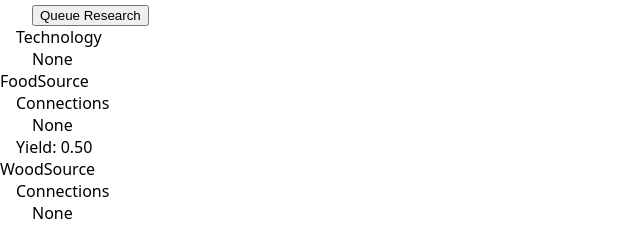
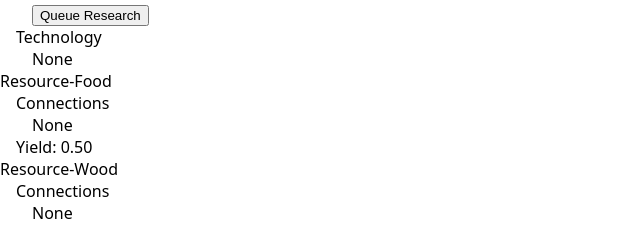
Before and after one commit to tylerschloesser/sim-v6, a React app in the folder packages/app/: page / in a window 1280 px wide. Shown: the part 489-716 px from the top of the page, without its empty margins (0-640 px from the left). Built offline with nearby package versions, Linux system fonts and the light colour scheme; the HTML template or start-up script is replaced by a standard one.

Commit message:
refactor connected resource

```diff
--- a/packages/app/src/home.tsx
+++ b/packages/app/src/home.tsx
@@ -448,11 +448,12 @@ function ShowEntity({ entity }: ShowEntityProps) {
     case EntityType.enum.Town: {
       return <ShowTownEntity entity={entity} />
     }
-    case EntityType.enum.FoodSource:
-    case EntityType.enum.WoodSource: {
+    case EntityType.enum.Resource: {
       return (
         <>
-          <div>{entity.type}</div>
+          <div>
+            {entity.type}-{entity.resourceType}
+          </div>
           <div className={styles.indent}>
             <div>Connections</div>
             <div className={styles.indent}>
--- a/packages/app/src/tick-world.ts
+++ b/packages/app/src/tick-world.ts
@@ -2,9 +2,9 @@ import invariant from 'tiny-invariant'
 import {
   BuildType,
   EntityType,
-  FoodSourceEntity,
+  ResourceEntity,
+  ResourceType,
   TownEntity,
-  WoodSourceEntity,
   World,
 } from './types.js'
 import {
@@ -96,7 +96,11 @@ function tickTown(entity: TownEntity, world: World): void {
   // Food Production
   //
 
-  const foodSource = getFoodSource(entity, world)
+  const foodSource = getConnectedResource(
+    entity,
+    world,
+    ResourceType.enum.Food,
+  )
   if (priority.food > 0 && foodSource) {
     const currentYield = getCurrentYield(foodSource)
 
@@ -120,7 +124,11 @@ function tickTown(entity: TownEntity, world: World): void {
   // Wood Production
   //
 
-  const woodSource = getWoodSource(entity, world)
+  const woodSource = getConnectedResource(
+    entity,
+    world,
+    ResourceType.enum.Wood,
+  )
   if (priority.wood > 0 && woodSource) {
     const currentYield = getCurrentYield(woodSource)
 
@@ -211,40 +219,24 @@ function tickTown(entity: TownEntity, world: World): void {
   }
 }
 
-function getFoodSource(
+function getConnectedResource(
   entity: TownEntity,
   world: World,
-): FoodSourceEntity | null {
-  const matches: FoodSourceEntity[] = []
-
-  for (const peerId of Object.keys(entity.connections)) {
-    const peer = world.entities[peerId]
-    invariant(peer)
-    if (peer.type === EntityType.enum.FoodSource) {
-      matches.push(peer)
-    }
-  }
+  resourceType: ResourceType,
+): ResourceEntity | null {
+  const matches = Object.keys(entity.connections)
+    .map((peerId) => {
+      const peer = world.entities[peerId]
+      invariant(peer)
+      return peer
+    })
+    .filter(
+      (peer): peer is ResourceEntity =>
+        peer.type === EntityType.enum.Resource,
+    )
+    .filter((peer) => peer.resourceType === resourceType)
 
   invariant(matches.length <= 1)
 
   return matches.at(0) ?? null
 }
-
-function getWoodSource(
-  entity: TownEntity,
-  world: World,
-): WoodSourceEntity | null {
-  const matches: WoodSourceEntity[] = []
-
-  for (const peerId of Object.keys(entity.connections)) {
-    const peer = world.entities[peerId]
-    invariant(peer)
-    if (peer.type === EntityType.enum.WoodSource) {
-      matches.push(peer)
-    }
-  }
-
-  invariant(matches.length <= 1)
-
-  return matches.at(0) ?? null
-}
--- a/packages/app/src/types.ts
+++ b/packages/app/src/types.ts
@@ -73,11 +73,14 @@ export type Node = z.infer<typeof Node>
 export const EntityId = z.string()
 export type EntityId = z.infer<typeof EntityId>
 
-export const EntityType = z.enum([
-  'Town',
-  'FoodSource',
-  'WoodSource',
+export const ResourceType = z.enum([
+  'Food',
+  'Wood',
+  'Stone',
 ])
+export type ResourceType = z.infer<typeof ResourceType>
+
+export const EntityType = z.enum(['Town', 'Resource'])
 export type EntityType = z.infer<typeof EntityType>
 
 export const BuildType = z.enum(['Connection', 'House'])
@@ -138,10 +141,12 @@ export const TownEntity = z.strictObject({
 })
 export type TownEntity = z.infer<typeof TownEntity>
 
-export const FoodSourceEntity = z.strictObject({
+export const ResourceEntity = z.strictObject({
   id: EntityId,
   connections: z.record(EntityId, z.literal(true)),
-  type: z.literal(EntityType.enum.FoodSource),
+  type: z.literal(EntityType.enum.Resource),
+
+  resourceType: ResourceType,
 
   minYield: z.number().min(0).max(1),
   maxYield: z.number().min(0).max(1),
@@ -149,29 +154,11 @@ export const FoodSourceEntity = z.strictObject({
   maxYieldTicks: z.number().nonnegative(),
   tick: z.number().nonnegative(),
 })
-export type FoodSourceEntity = z.infer<
-  typeof FoodSourceEntity
->
-
-export const WoodSourceEntity = z.strictObject({
-  id: EntityId,
-  connections: z.record(EntityId, z.literal(true)),
-  type: z.literal(EntityType.enum.WoodSource),
-
-  minYield: z.number().min(0).max(1),
-  maxYield: z.number().min(0).max(1),
-
-  maxYieldTicks: z.number().nonnegative(),
-  tick: z.number().nonnegative(),
-})
-export type WoodSourceEntity = z.infer<
-  typeof WoodSourceEntity
->
+export type ResourceEntity = z.infer<typeof ResourceEntity>
 
 export const Entity = z.discriminatedUnion('type', [
   TownEntity,
-  FoodSourceEntity,
-  WoodSourceEntity,
+  ResourceEntity,
 ])
 export type Entity = z.infer<typeof Entity>
 
--- a/packages/app/src/world.ts
+++ b/packages/app/src/world.ts
@@ -3,11 +3,11 @@ import invariant from 'tiny-invariant'
 import {
   BranchNode,
   EntityType,
-  FoodSourceEntity,
   NodeType,
+  ResourceEntity,
+  ResourceType,
   RootNode,
   TownEntity,
-  WoodSourceEntity,
   World,
 } from './types.js'
 
@@ -66,10 +66,12 @@ export function initWorld(): World {
   }
 
   {
-    const entity: FoodSourceEntity = {
+    const entity: ResourceEntity = {
       id: `${nextEntityId++}`,
-      type: EntityType.enum.FoodSource,
+      type: EntityType.enum.Resource,
       connections: {},
+
+      resourceType: ResourceType.enum.Food,
 
       minYield: 0.5,
       maxYield: 1,
@@ -78,11 +80,14 @@ export function initWorld(): World {
     }
     entities[entity.id] = entity
   }
+
   {
-    const entity: WoodSourceEntity = {
+    const entity: ResourceEntity = {
       id: `${nextEntityId++}`,
-      type: EntityType.enum.WoodSource,
+      type: EntityType.enum.Resource,
       connections: {},
+
+      resourceType: ResourceType.enum.Wood,
 
       minYield: 0.5,
       maxYield: 1,
@@ -134,7 +139,7 @@ export function getNormalizedPriority(
 }
 
 export function getCurrentYield(
-  entity: FoodSourceEntity | WoodSourceEntity,
+  entity: ResourceEntity,
 ): number {
   invariant(entity.tick <= entity.maxYieldTicks)
   const progress = entity.tick
```
